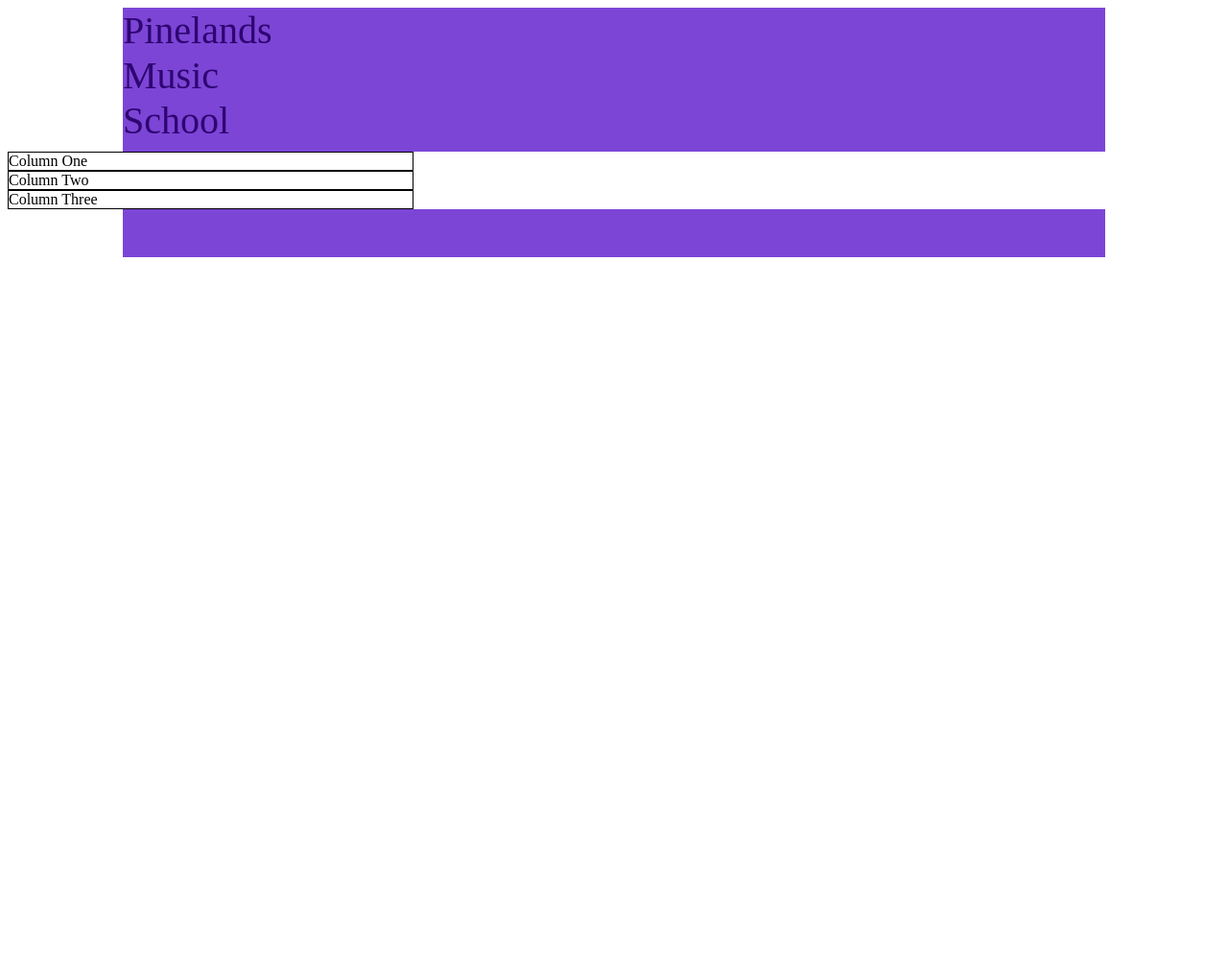
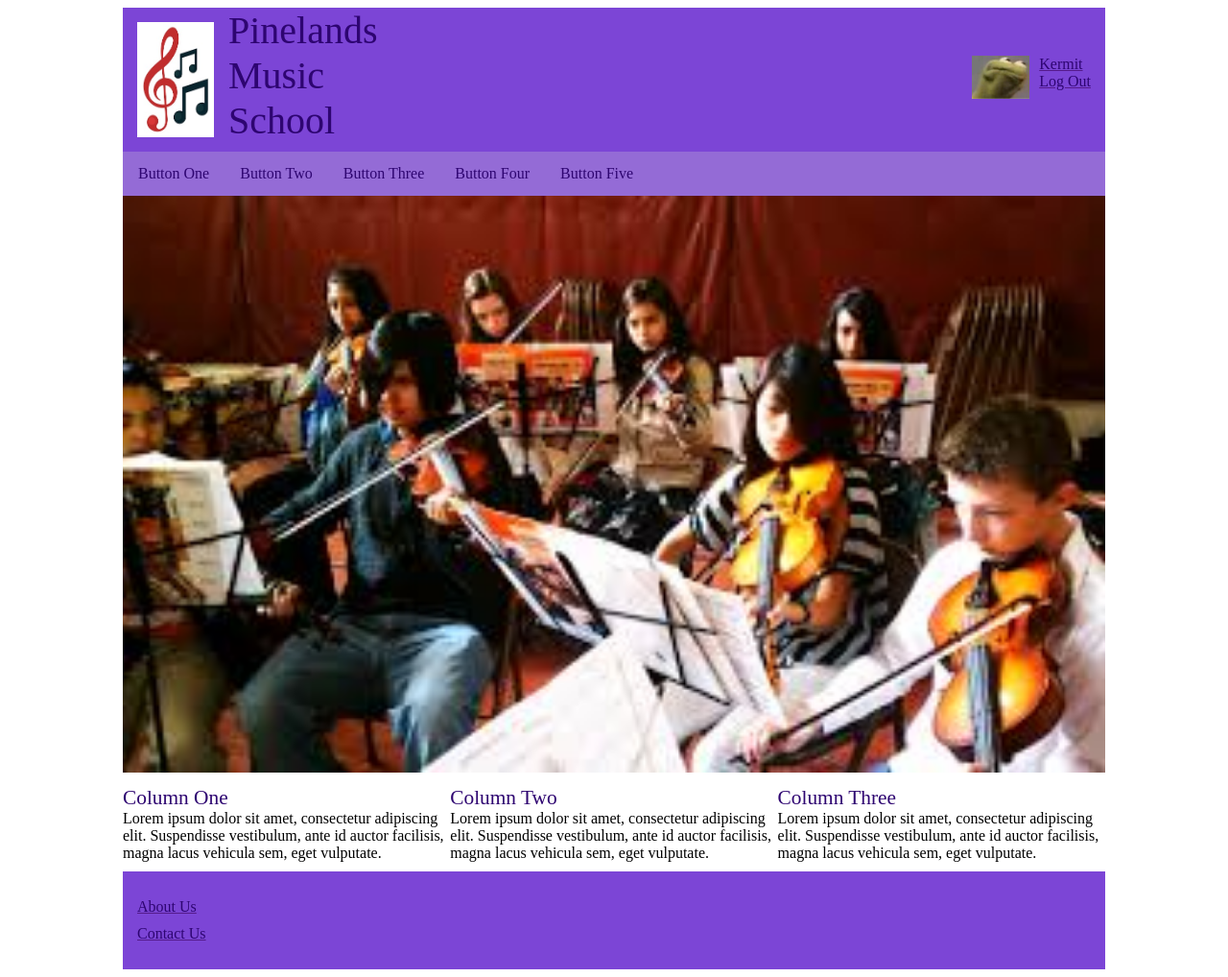
Before and after one commit to meganshen/IFB299, a Django app: page / in a window 1280 px wide. Shown: the whole page at 96% size. Before the commit the page ends 268 px from the top, so only its background shows below. Run offline with Django 3.2, Linux system fonts and the light colour scheme.

Commit message:
Almost finished home page

```diff
--- a/PinelandsMusicSchool/home/static/home/style.css
+++ b/PinelandsMusicSchool/home/static/home/style.css
@@ -1,3 +1,50 @@
+.content_container {
+    width: 100%;
+    max-width: 1024px;
+    margin: auto;
+}
+
+.logo {
+    width: 80px;
+    height: 120px;
+    float: left;
+    margin-top: 15px;
+    margin-left: 15px;
+    margin-right: 15px;
+}
+
+.pinelands_title {
+    float: left;
+}
+
+div.account_login {
+    margin-top: 50px;
+    margin-right: 15px;
+    float: right;
+}
+
+div.account_login_text {
+    float: right;
+}
+
+p.login_text {
+    margin: auto;
+    margin-left: 10px;
+    color: #2E0571;
+}
+
+.profile_pic {
+    width: 60px;
+    height: auto;
+    margin: auto;
+    float: left;
+}
+
+.welcome_pic {
+    width: 100%;
+    height: auto;
+}
+
 div.header {
     height: 150px;
     width: 100%;
@@ -13,7 +60,6 @@ h.pinelands {
 }
 
 div.footer {
-	height: 50px;
 	background-color: #7C45D6;
 	margin: auto;
 	width: 100%;
@@ -21,19 +67,53 @@ div.footer {
 	float: bottom;
 }
 
+p.footer_text {
+	margin-top: 10px;
+	margin-bottom: 10px;
+	margin-left: 15px;
+    color: #2E0571;
+}
+
+h.section_header {
+    color: #2E0571;
+    font-size: 16pt;
+}
+
+/* https://www.w3schools.com/css/tryit.asp?filename=trycss_navbar_horizontal_black */
+.nav_bar {
+    list-style-type: none;
+    margin: 0;
+    padding: 0;
+    overflow: hidden;
+    background-color: #946BD6;
+}
+
+.nav_bar_button {
+    float: left;
+}
+
+.nav_bar_button_text {
+    display: block;
+    color: white;
+    text-align: center;
+    padding: 14px 16px;
+    text-decoration: none;
+    color: #2E0571;
+}
+
+.nav_bar_button_text:hover {
+    background-color: #FFFFFF;
+}
+
 /* https://www.w3schools.com/howto/howto_css_three_columns.asp */
 .column {
     width: 33.33%;
-	border:1px solid black;
+	float: left;
+	margin-top: 10px;
+	margin-bottom: 10px;
 }
 
 @media screen and (max-width: 600px) {
-    .column {
-        width: 50%;
-    }
-}
-
-@media screen and (max-width: 300px) {
     .column {
         width: 100%;
     }
--- a/PinelandsMusicSchool/home/templates/home/homepage.html
+++ b/PinelandsMusicSchool/home/templates/home/homepage.html
@@ -4,22 +4,69 @@
    {% load static %}
 
     <link rel="stylesheet" type="text/css" href="{% static 'home/style.css' %}" />
+    <meta http-equiv="cache-control" content="no-cache">
     <meta charset="UTF-8">
-    <title>Title</title>
+    <title>Pinelands Music School</title>
 </head>
 <body>
-    <div class="header">
-        <h class="pinelands">Pinelands<br>Music<br>School</h>
-    </div>
+    <div class="content_container">
+        <div class="header">
 
-    <div class="row">
-        <div class="column">Column One</div>
-        <div class="column">Column Two</div>
-        <div class="column">Column Three</div>
-    </div>
+            <a href=""><img src="../../../static/Pictures/Pinelands_Logo_Placeholder.jpg" alt="School logo" class="logo"></a>
 
-    <div class="footer">
+            <div class="pinelands_title">
+                <h class="pinelands">Pinelands<br>Music<br>School</h>
+            </div>
 
+            <div class="account_login">
+                <a href=""><img src="../../../static/Pictures/Student_Profile.jpg" alt="Students profile picture" class="profile_pic"></a>
+                <div class="account_login_text">
+                    <a href=""><p class="login_text">Kermit</p></a>
+                    <a href=""><p class="login_text">Log Out</p></a>
+                </div>
+            </div>
+
+        </div>
+
+        <ul class="nav_bar">
+            <li class="nav_bar_button"><a href="" class="nav_bar_button_text">Button One</a></li>
+
+            <li class="nav_bar_button"><a href="" class="nav_bar_button_text">Button Two</a></li>
+
+            <li class="nav_bar_button"><a href="" class="nav_bar_button_text">Button Three</a></li>
+
+            <li class="nav_bar_button"><a href="" class="nav_bar_button_text">Button Four</a></li>
+
+            <li class="nav_bar_button"><a href="" class="nav_bar_button_text">Button Five</a></li>
+        </ul>
+
+        <img src="../../../static/Pictures/Homepage_Picture_Placeholder.jpg" alt="Students learning" class="welcome_pic">
+
+        <div class="row">
+
+            <div class="column">
+                <h class="section_header">Column One</h><br>
+                Lorem ipsum dolor sit amet, consectetur adipiscing elit. Suspendisse vestibulum, ante id auctor facilisis, magna lacus vehicula sem, eget vulputate.
+            </div>
+
+            <div class="column">
+                <h class="section_header">Column Two</h><br>
+                Lorem ipsum dolor sit amet, consectetur adipiscing elit. Suspendisse vestibulum, ante id auctor facilisis, magna lacus vehicula sem, eget vulputate.
+            </div>
+
+            <div class="column">
+                <h class="section_header">Column Three</h><br>
+                Lorem ipsum dolor sit amet, consectetur adipiscing elit. Suspendisse vestibulum, ante id auctor facilisis, magna lacus vehicula sem, eget vulputate.
+            </div>
+
+        </div>
+
+        <div class="footer">
+            <br>
+            <a href=""><p class="footer_text">About Us</p></a>
+            <a href=""><p class="footer_text">Contact Us</p></a>
+            <br>
+        </div>
     </div>
 </body>
 </html>
```
Also changed, not shown: PinelandsMusicSchool/static/Pictures/Homepage_Picture_Placeholder.jpg (added), PinelandsMusicSchool/static/Pictures/Pinelands_Logo_Placeholder.jpg (added), PinelandsMusicSchool/static/Pictures/Pinelands_Logo_Placeholder.png (added), PinelandsMusicSchool/static/Pictures/Student_Profile.jpg (added).
